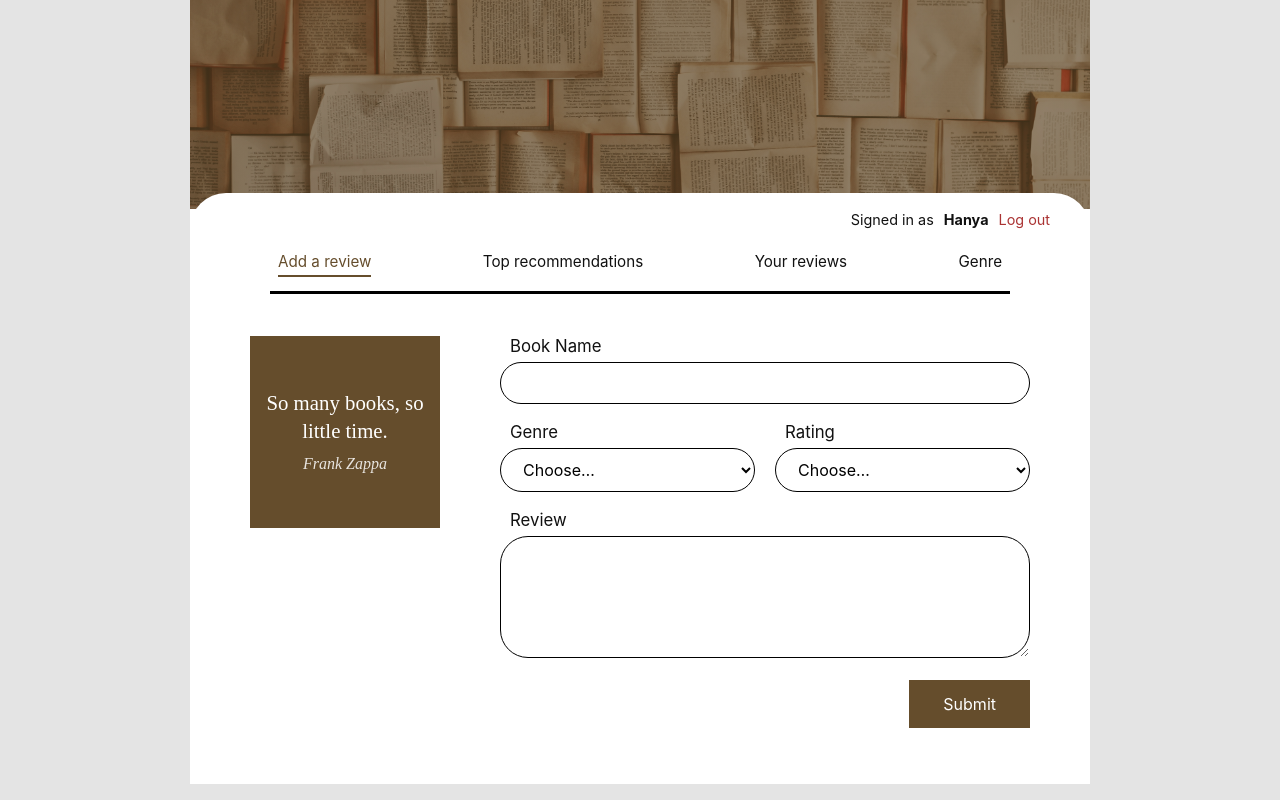
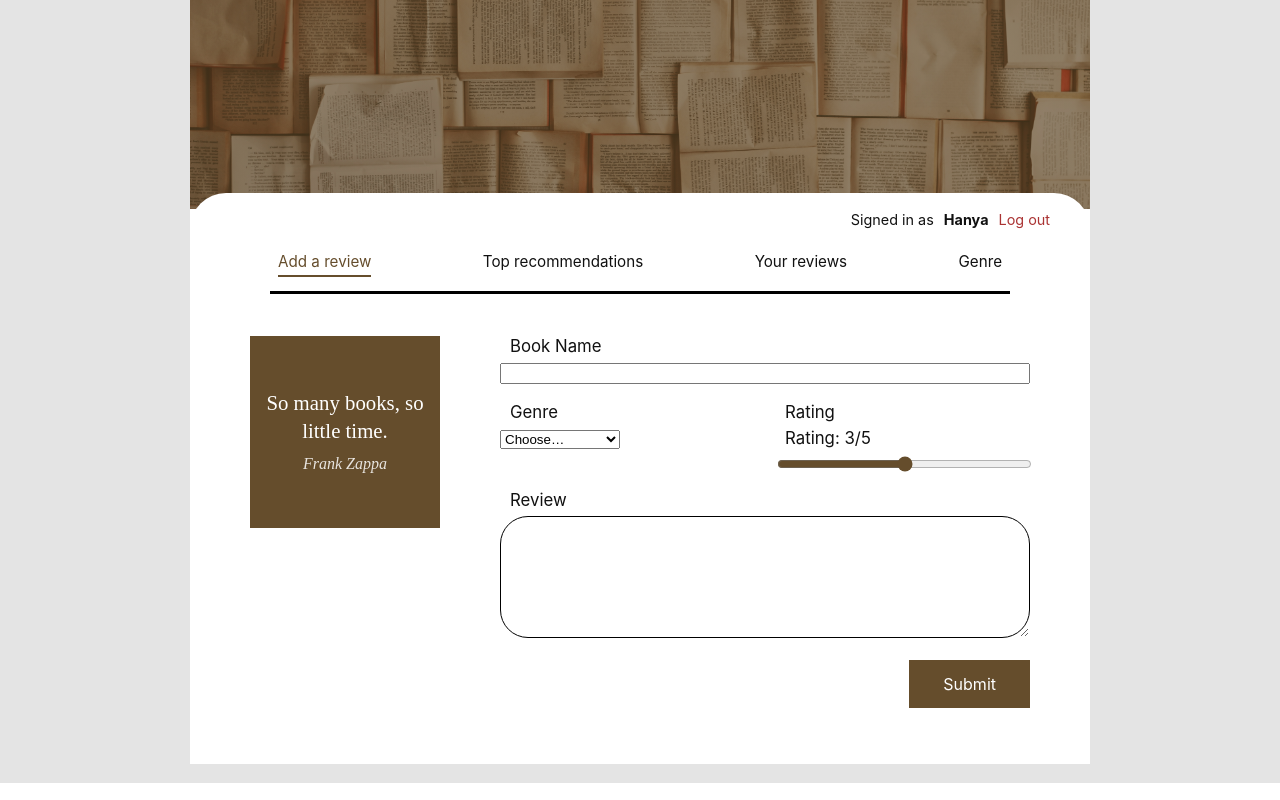
Before and after one commit to hanyamursaleen-spec/BookRecs, a Flask app: page / in a window 1280 px wide. Shown: the part 17-817 px from the top of the page. Run offline with Flask 3, Linux system fonts and the light colour scheme; a user stored in the database is signed in.

Commit message:
fixing the rating bar

```diff
--- a/static/style.css
+++ b/static/style.css
@@ -91,7 +91,12 @@ body {
 /* ---------- form (matches the rounded inputs in the picture) ---------- */
 .review-form label { display: block; margin: 0 0 6px 10px; font-size: 1.05rem; }
 .review-form input[type="text"],
-.review-form select,
+.review-form input[type="range"] {
+  width: 100%;
+  margin-bottom: 18px;
+  accent-color: var(--brown);
+  cursor: pointer;
+}
 .review-form textarea {
   width: 100%;
   border: 1.5px solid #000;
--- a/templates/add-review.html
+++ b/templates/add-review.html
@@ -24,10 +24,9 @@
         </select>
       </div>
       <div>
-        <label for="rating">Rating</label>
-        <label for="rating">Rating: <output id="rating-value">3</output>/5</label>
+        <label for="rating">Rating: <output id="rating-value">0</output>/5</label>
         <input type="range" id="rating" name="rating"
-        min="1" max="5" step="1" value="3" required
+        min="1" max="5" step="0.5" value="0" required
         oninput="document.getElementById('rating-value').value = this.value">
       </div>
     </div>
--- a/templates/index.html
+++ b/templates/index.html
@@ -23,12 +23,13 @@
     </div>
     <div>
       <label for="rating">Rating</label>
-      <select id="rating" name="rating" required>
-        <option value="" disabled {{ 'selected' if not form.get('rating') }}>Choose…</option>
-        {% for n in [5, 4, 3, 2, 1] %}
-        <option value="{{ n }}" {{ 'selected' if form.get('rating') == n|string }}>{{ '★' * n }}</option>
-        {% endfor %}
-      </select>
+      <label for="rating">
+        Rating: <output id="rating-value">{{ form.get('rating') or 3 }}</output>/5
+      </label>
+      <input type="range" id="rating" name="rating"
+       min="1" max="5" step="0.5"
+       value="{{ form.get('rating') or 3 }}"
+       oninput="document.getElementById('rating-value').value = this.value">
     </div>
   </div>
 
```
